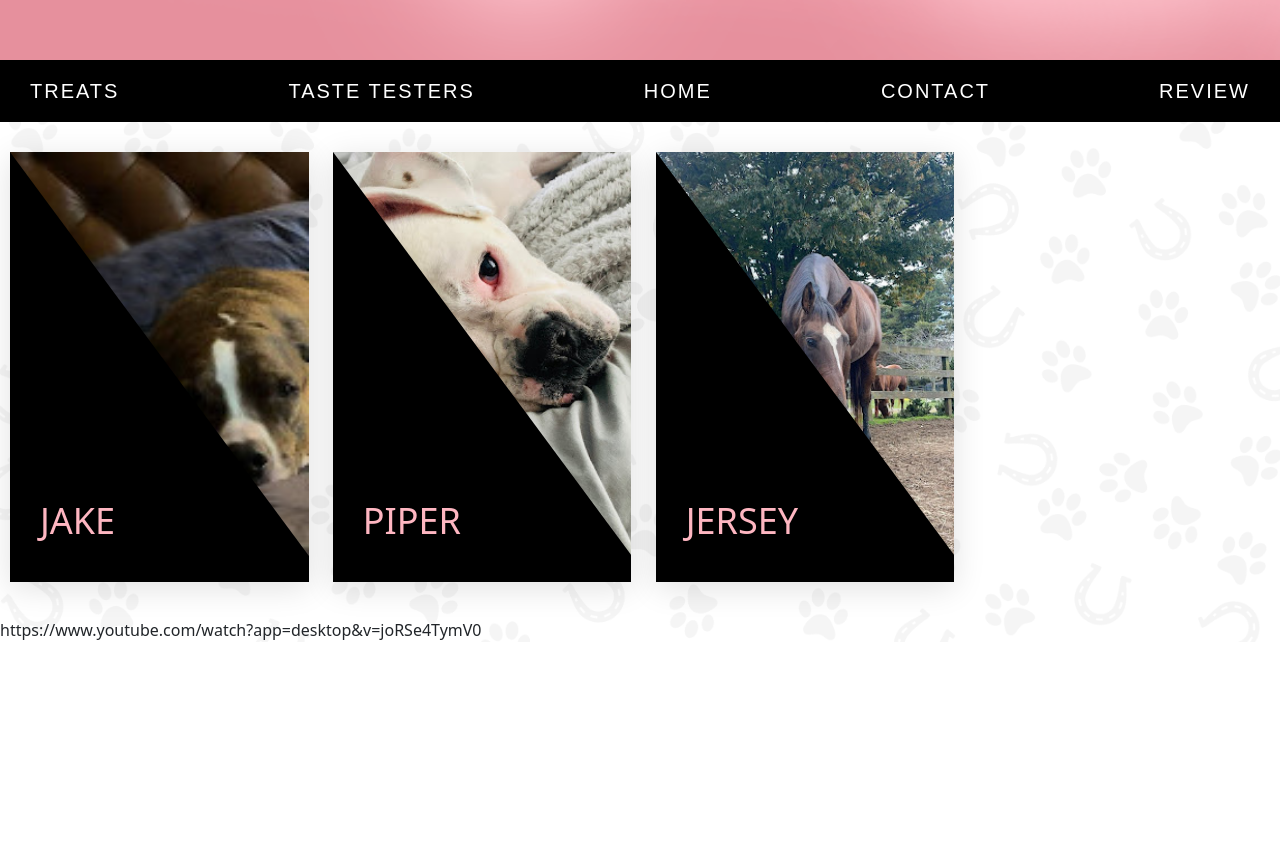
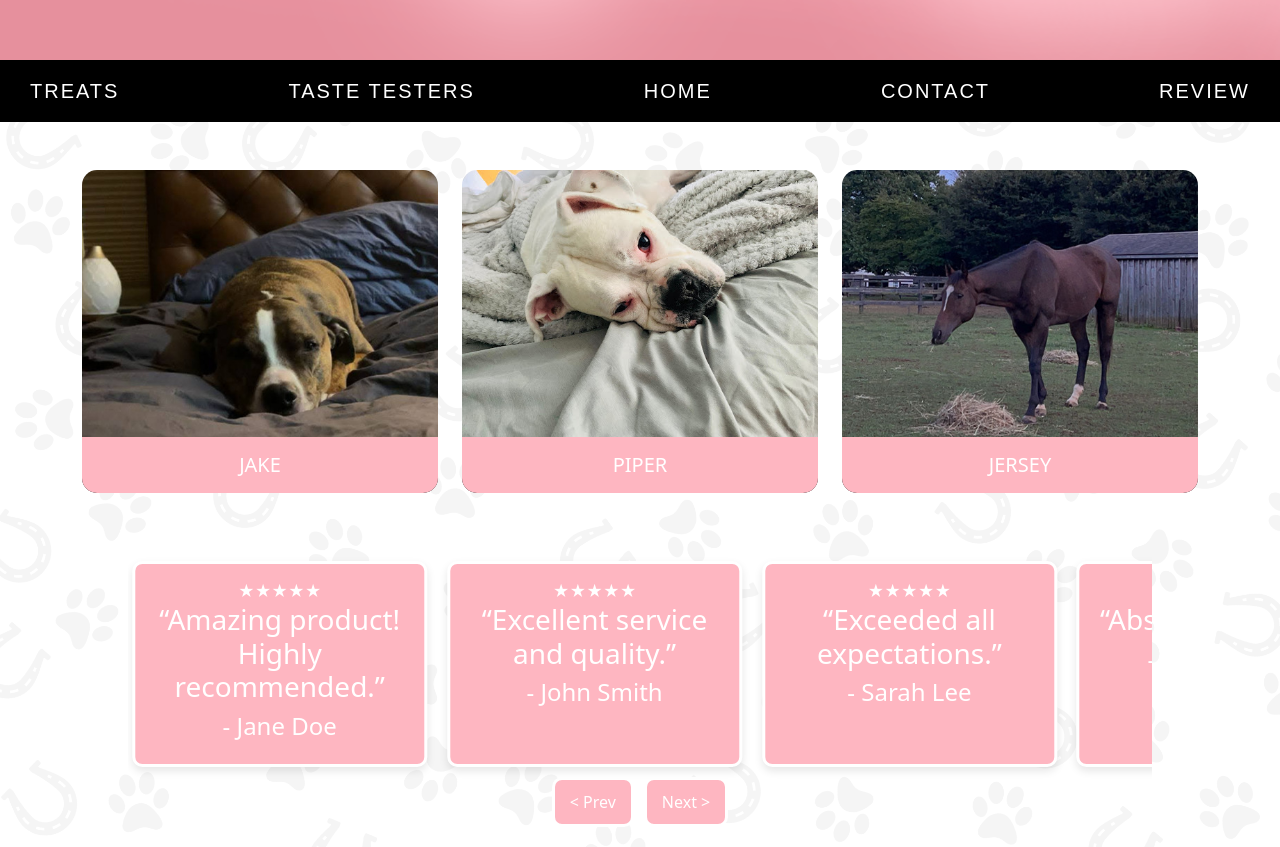
Before and after one commit to averywh13/prettysweetreatsnj, a plain HTML site: page tasters.html in a window 1280 px wide. Shown: the part 300-1147 px from the top of the page. Before the commit the page ends 942 px from the top, so only its background shows below. Drawn offline with nearby package versions, Linux system fonts and the light colour scheme.

Commit message:
worked on tt page

```diff
--- a/tasters.css
+++ b/tasters.css
@@ -61,7 +61,15 @@
 @import url("https://fonts.googleapis.com/css?family=Lato:300,400,700");
 
 
-.shape-box {
+
+
+
+
+
+
+
+
+/* .shape-box {
     display: inline-block;
     position: relative;
     z-index: 1;
@@ -81,7 +89,7 @@
 .shape-box_half:before {
     content: '';
     position: absolute;
-    top: 0;
+    top: 110px;
     left: 0;
     right: 0;
     bottom: 0;
@@ -154,7 +162,7 @@
 }
 
 /*On hover*/
-.shape-box_half:hover:before {
+/* .shape-box_half:hover:before {
     transform: skewY(20deg);
 }
 
@@ -168,4 +176,171 @@
 
 .shape-box_half:hover>.after {
     opacity: 1;
+} */
+
+
+
+
+
+
+
+
+
+
+
+
+
+.card-hover {
+  overflow: hidden;
+  border: none;
+  border-radius: 15px;
+  position: relative;
+  transition: transform 0.3s ease;
 }
+
+.card-hover img {
+  width: 100%;
+  height: auto;
+  transition: all 0.5s ease;
+  display: block;
+}
+
+.card-hover .card-body {
+  background: #feb6c1;
+  text-align: center;
+  padding: 1rem;
+  position: relative;
+  z-index: 2;
+}
+
+.card-hover .description {
+  position: absolute;
+  bottom: 55px;
+  left: 0;
+  right: 0;
+  padding: 1rem;
+  text-align: center;
+  background: black;
+  transform: translateY(80px);
+  transition: all 0.4s ease;
+  z-index: 1;
+  font-size: 0.9rem;
+}
+
+.card-hover:hover img {
+  filter: brightness(70%);
+  transform: translateY(-20px);
+}
+
+.card-hover:hover .description {
+  opacity: 1;
+  transform: translateY(0);
+}
+
+.img{
+  width:100%;
+}
+
+
+
+
+
+
+
+
+
+
+
+
+.testimonial-container {
+  width: 80%;
+  margin: auto;
+  overflow: hidden;
+  position: relative;
+  padding: 20px;
+}
+
+.testimonial-wrapper {
+  display: flex;
+  transition: transform 0.5s ease-in-out;
+}
+
+.testimonial {
+  flex: 0 0 30%;
+  margin: 0 1%;
+  padding: 15px;
+  background: #feb6c1;
+  border-radius: 10px;
+  border: solid rgb(255, 255, 255) 3px;
+  box-shadow: 0 4px 8px rgba(0,0,0,0.1);
+  text-align: center;
+}
+
+.nav-buttons {
+  display: flex;
+  justify-content: center;
+  margin-top: 10px;
+}
+
+.nav-buttons button {
+  padding: 10px 15px;
+  border: none;
+  background: #feb6c1;
+  color: white;
+  cursor: pointer;
+  border-radius: 5px;
+  border: solid rgb(255, 255, 255) 3px;
+  border-radius: 10px;
+  margin: 0 5px;
+}
+
+.nav-buttons button:hover {
+  background: #bb5383;
+  border: solid rgb(187, 187, 187) 3px;
+}
+.testimonial-container {
+  width: 80%;
+  margin: auto;
+  overflow: hidden;
+  position: relative;
+  padding: 20px;
+}
+
+.testimonial-wrapper {
+  display: flex;
+  transition: transform 0.5s ease-in-out;
+}
+
+.testimonial {
+  flex: 0 0 30%;
+  margin: 0 1%;
+  padding: 15px;
+  background: #feb6c1;
+  border-radius: 10px;
+  border: solid rgb(255, 255, 255) 3px;
+  box-shadow: 0 4px 8px rgba(0,0,0,0.1);
+  text-align: center;
+}
+
+.nav-buttons {
+  display: flex;
+  justify-content: center;
+  margin-top: 10px;
+}
+
+.nav-buttons button {
+  padding: 10px 15px;
+  border: none;
+  background: #feb6c1;
+  color: white;
+  cursor: pointer;
+  border-radius: 5px;
+  border: solid rgb(255, 255, 255) 3px;
+  border-radius: 10px;
+  margin: 0 5px;
+}
+
+.nav-buttons button:hover {
+  background: #bb5383;
+  border: solid rgb(187, 187, 187) 3px;
+}
--- a/tasters.html
+++ b/tasters.html
@@ -45,9 +45,9 @@
         </div>
       </nav>
 
-      <div class="box-wrapper">
+      <!-- <div class="box-wrapper">
         <figure class="shape-box shape-box_half">
-            <img src="images/jakepic2.jpg" alt="">
+            <img src="images/jakepic1.jpg" alt="">
             <div class="brk-abs-overlay z-index-0 bg-black opacity-60"></div>
             <figcaption>
                 <div class="show-cont">
@@ -79,15 +79,95 @@
             </figcaption>
             <span class="after"></span>
         </figure>
+    </div> -->
+
+
+
+
+
+
+
+
+
+
+    <div class="container py-5">
+      <div class="row justify-content-center">
+        <div class="col-md-6 col-lg-4">
+          <div class="card-hover">
+            <img src="images/jakepicfixed.jpg" alt="Card Image">
+            <div class="description text-white">
+              This is a small description that appears on hover. It's short and sweet!
+            </div>
+            <div class="card-body">
+              <h5 class="card-title text-white">JAKE</h5>
+            </div>
+          </div>
+        </div>
+        <div class="col-md-6 col-lg-4">
+          <div class="card-hover">
+            <img src="images/piperpic2.jpg" alt="Card Image" class="img">
+            <div class="description text-white">
+              This is a small description that appears on hover. It's short and sweet!
+            </div>
+            <div class="card-body">
+              <h5 class="card-title text-white">PIPER</h5>
+            </div>
+          </div>
+        </div>
+        <div class="col-md-6 col-lg-4">
+          <div class="card-hover">
+            <img src="images/jerseypicfixed.jpg" alt="Card Image">
+            <div class="description text-white">
+              This is a small description that appears on hover. It's short and sweet!
+            </div>
+            <div class="card-body">
+              <h5 class="card-title text-white">JERSEY</h5>
+            </div>
+          </div>
+        </div>
+      </div>
     </div>
 
 
+    <div class="testimonial-container">
+      <div class="testimonial-wrapper">
+          <div class="testimonial text-white">
+            <div class="stars">★★★★★</div>
+              <h3>“Amazing product! Highly recommended.”</h3>
+              <h4>- Jane Doe</h4>
+          </div>
+          <div class="testimonial text-white">
+            <div class="stars">★★★★★</div>
+              <h3>“Excellent service and quality.”</h3>
+              <h4>- John Smith</h4>
+          </div>
+          <div class="testimonial text-white">
+            <div class="stars">★★★★★</div>
+              <h3>“Exceeded all expectations.”</h3>
+              <h4>- Sarah Lee</h4>
+          </div>
+          <div class="testimonial text-white">
+            <div class="stars">★★★★★</div>
+              <h3>“Absolutely love it!”</h3>
+              <h4>- Emily Brown</h4>
+          </div>
+          <div class="testimonial text-white">
+            <div class="stars">★★★★★</div>
+              <h3>“Best purchase I've made.”</h3>
+              <h4>- Michael Green</h4>
+          </div>
+          <div class="testimonial text-white">
+            <div class="stars">★★★★★</div>
+              <h3>“Superb experience!”</h3>
+              <h4>- Olivia White</h4>
+          </div>
+      </div>
 
-    https://www.youtube.com/watch?app=desktop&v=joRSe4TymV0
-
-<div class="slider-container" item-display-d="4" item-display-t="3" item-display-m="4">
-
-</div>
+      <div class="nav-buttons">
+          <button id="prev">< Prev</button>
+          <button id="next">Next ></button>
+      </div>
+    </div>
 
 
 
--- a/tasters.js
+++ b/tasters.js
@@ -0,0 +1,37 @@
+const wrapper = document.querySelector(".testimonial-wrapper");
+const testimonials = document.querySelectorAll(".testimonial");
+const prevButton = document.getElementById("prev");
+const nextButton = document.getElementById("next");
+
+let index = 0;
+const visibleTestimonials = 3;
+const totalTestimonials = testimonials.length;
+const step = 32; // Adjust based on card width + margin
+
+function updateSlider() {
+    let offset = -index * step;
+    wrapper.style.transform = `translateX(${offset}%)`;
+}
+
+function nextSlide() {
+    if (index < totalTestimonials - visibleTestimonials) {
+        index++;
+    } else {
+        index = 0; // Loop back to the start
+    }
+    updateSlider();
+}
+
+function prevSlide() {
+    if (index > 0) {
+        index--;
+    } else {
+        index = totalTestimonials - visibleTestimonials; // Loop to the end
+    }
+    updateSlider();
+}
+
+prevButton.addEventListener("click", prevSlide);
+nextButton.addEventListener("click", nextSlide);
+
+setInterval(nextSlide, 5000); // Auto-slide every 5 seconds
```
Also changed, not shown: images/Screenshot 2025-04-28 144223.png (added), images/jakepic3.jpg (added), images/jakepic4.jpg (added), images/jakepicfixed.jpg (added), images/jerseypicfixed.jpg (added).
